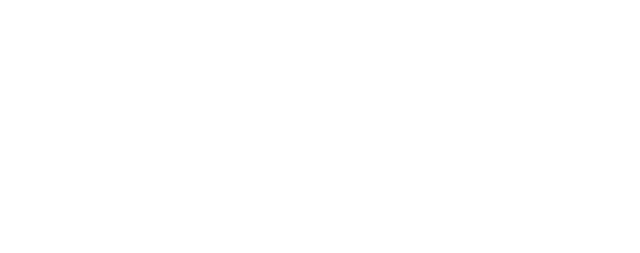
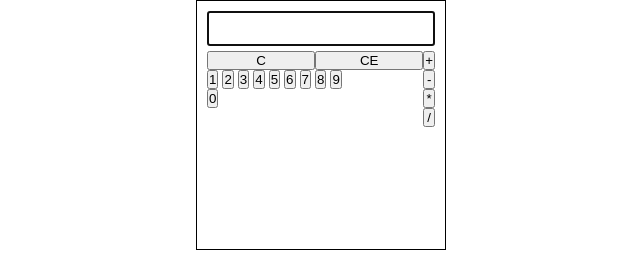
Before and after one commit to ivanvielle/odin-calculator, a plain HTML site: page index.html in a window 1280 px wide. Shown: the whole page, without its empty margins (319-959 px from the left). Drawn offline with Linux system fonts and the light colour scheme.

Commit message:
Created Calculator UI and initial styles

```diff
--- a/index.html
+++ b/index.html
@@ -4,9 +4,38 @@
         <meta charset="UTF-8" />
         <meta name="viewport" content="width=device-width, initial-scale=1.0" />
         <link rel="stylesheet" href="style.css" />
-        <title>Document</title>
+        <title>Odin-Calculator</title>
     </head>
     <body>
+        <div id="calculator-container">
+            <input type="text" id="input-container" autofocus />
+            <div id="container">
+                <div id="left-panel">
+                    <div id="clear-btn-container">
+                        <button class="clear-btn">C</button>
+                        <button class="clear-btn">CE</button>
+                    </div>
+                    <div id="number-buttons">
+                        <button>1</button>
+                        <button>2</button>
+                        <button>3</button>
+                        <button>4</button>
+                        <button>5</button>
+                        <button>6</button>
+                        <button>7</button>
+                        <button>8</button>
+                        <button>9</button>
+                    </div>
+                    <button>0</button>
+                </div>
+                <div id="right-panel">
+                    <button>+</button>
+                    <button>-</button>
+                    <button>*</button>
+                    <button>/</button>
+                </div>
+            </div>
+        </div>
         <script src="index.js"></script>
     </body>
 </html>
--- a/index.js
+++ b/index.js
@@ -1 +1,47 @@
 console.log("Hello World");
+
+/*Calculator contains functions for all basic math operators
+    Add,
+    Subtract,
+    Multiply,
+    Divide
+*/
+
+function add(num1, num2) {
+    let result = num1 + num2;
+
+    return result;
+}
+
+function subtract(num1, num2) {
+    let result = num1 - num2;
+
+    return result;
+}
+
+function multiply(num1, num2) {
+    let result = num1 * num2;
+
+    return result;
+}
+
+function divide(num1, num2) {
+    let result = num1 / num2;
+
+    return result;
+}
+
+function operate(operator, num1, num2) {
+    switch (operator) {
+        case "+":
+            add(num1, num2);
+        case "-":
+            subtract(num1, num2);
+        case "*":
+            multiply(num1, num2);
+        case "/":
+            divide(num1, num2);
+        default:
+            null;
+    }
+}
--- a/style.css
+++ b/style.css
@@ -3,3 +3,52 @@
     padding: 0;
     box-sizing: border-box;
 }
+
+body {
+    display: flex;
+    flex-direction: column;
+    /* justify-content: center; */
+    align-items: center;
+    height: 100vh;
+    overflow: hidden;
+}
+
+#calculator-container {
+    border: 1px solid black;
+    height: 250px;
+    width: 250px;
+    padding: 10px;
+    display: flex;
+    flex-direction: column;
+}
+
+#container {
+    display: flex;
+}
+
+/* LEFT PANEL */
+#left-panel {
+    flex: 1;
+}
+
+#input-container {
+    text-align: right;
+    padding: 8px;
+    margin-bottom: 5px;
+}
+
+#clear-btn-container {
+    display: flex;
+}
+
+.clear-btn {
+    display: flex;
+    flex: 1;
+    justify-content: center;
+}
+
+/* RIGHT PANEL */
+#right-panel {
+    display: flex;
+    flex-direction: column;
+}
```
